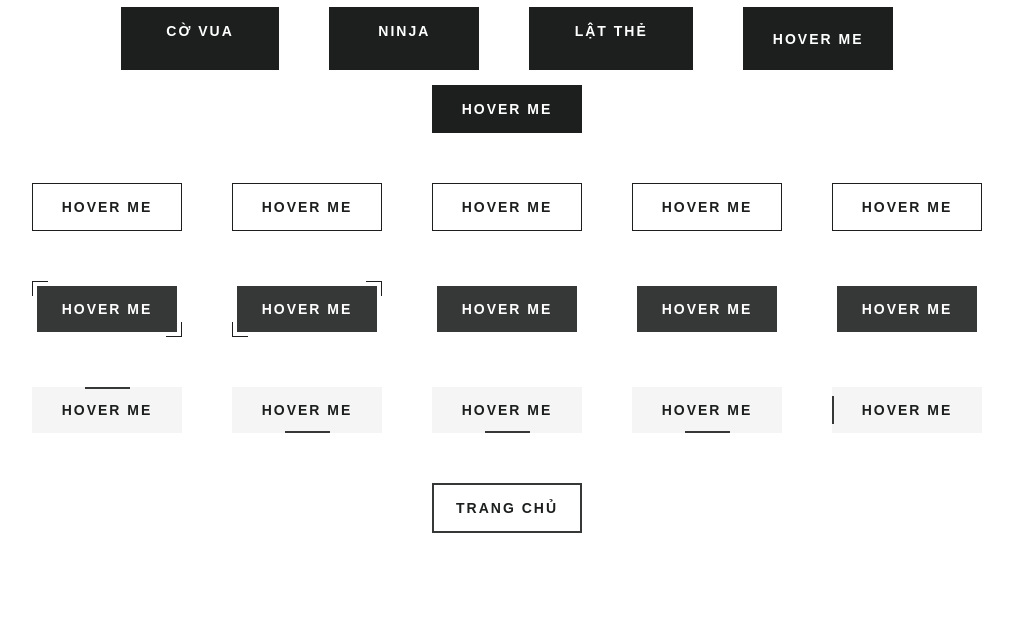
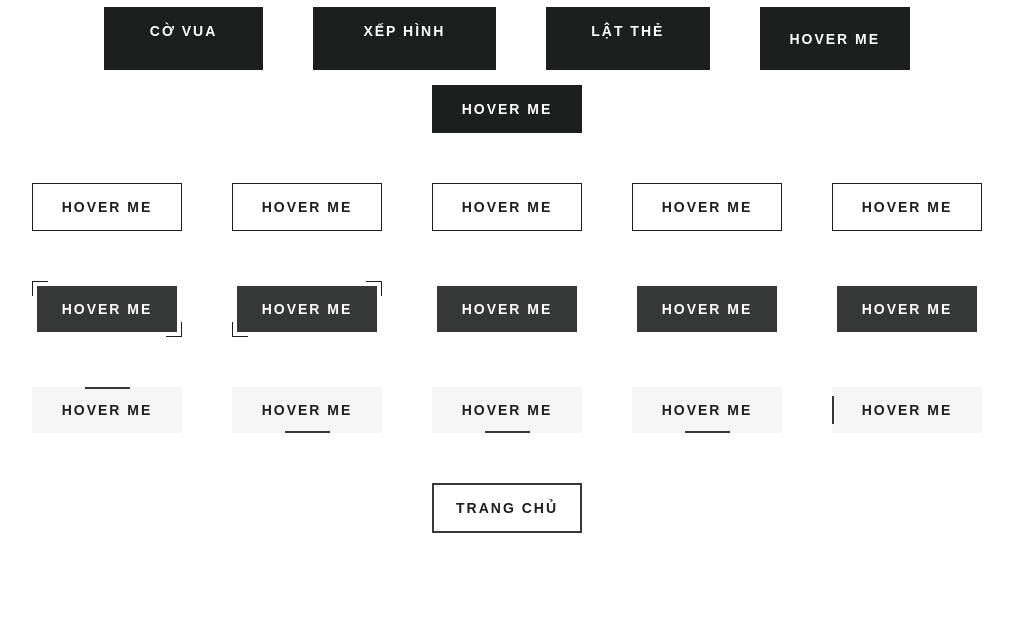
Before and after one commit to Panlaptrinh/pangamevui, a plain HTML site: page index.html in a window 1280 px wide. Shown: the part 156-800 px from the top of the page, without its empty margins (133-1146 px from the left). Drawn offline with Linux system fonts and the light colour scheme.

Commit message:
Update index.html

```diff
--- a/index.html
+++ b/index.html
@@ -15,8 +15,9 @@
    <a href="https://panlaptrinh.github.io/covua/">Cờ Vua</a>
   </button>
   <button class="btn btn-1 hover-filled-slide-up">
-   <span href="https://panlaptrinh.github.io/ninja/">NINJA</span>
-   <a href="https://panlaptrinh.github.io/ninja/">NINJA</a>
+   <span href="https://panlaptrinh.github.io/ninja/">Xếp Hình</span>
+   <a href="https://panlaptrinh.github.io/ninja
+            /">Xếp Hình</a>
   </button>
   <button class="btn btn-1 hover-filled-slide-left">
     <span>lật thẻ</span>
```
